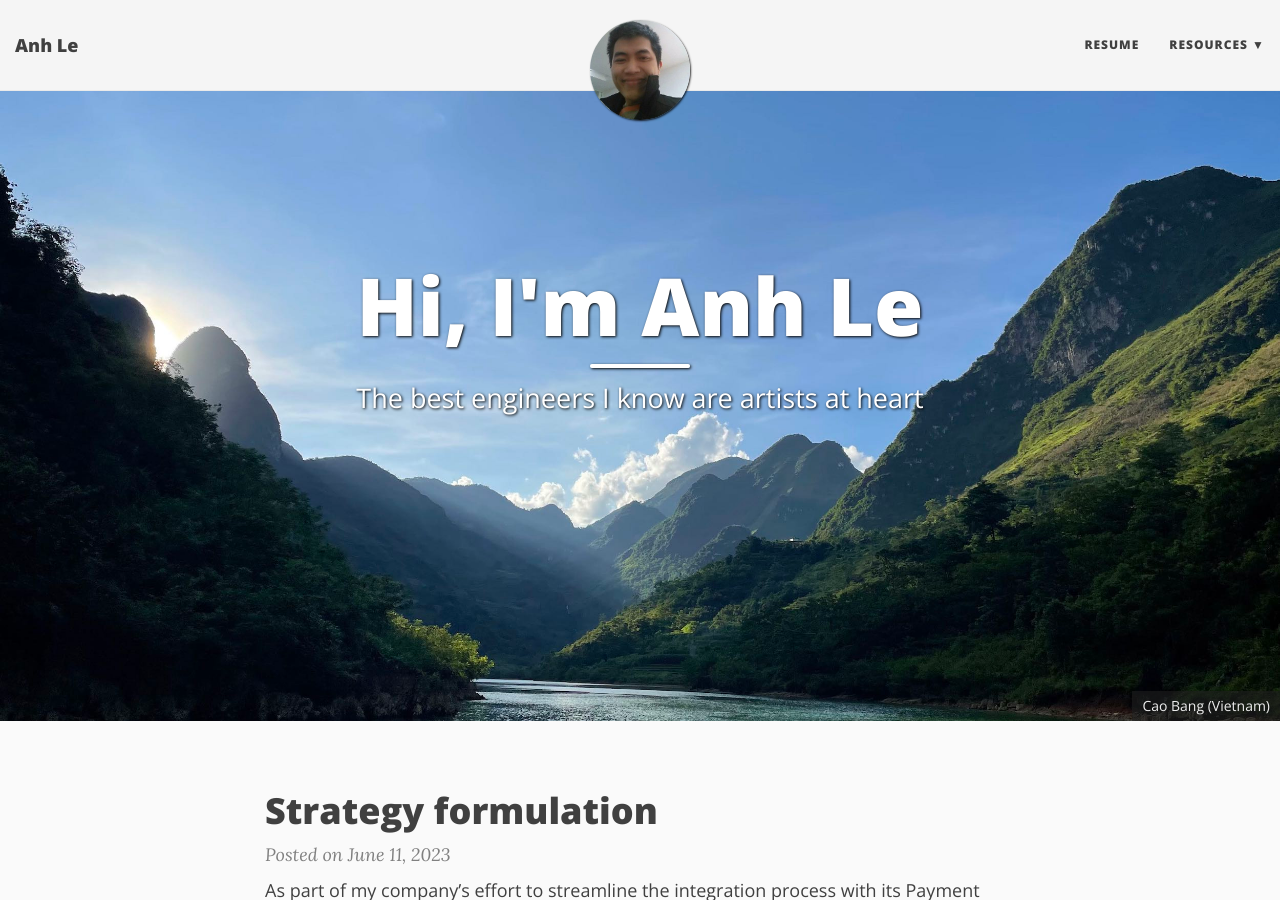
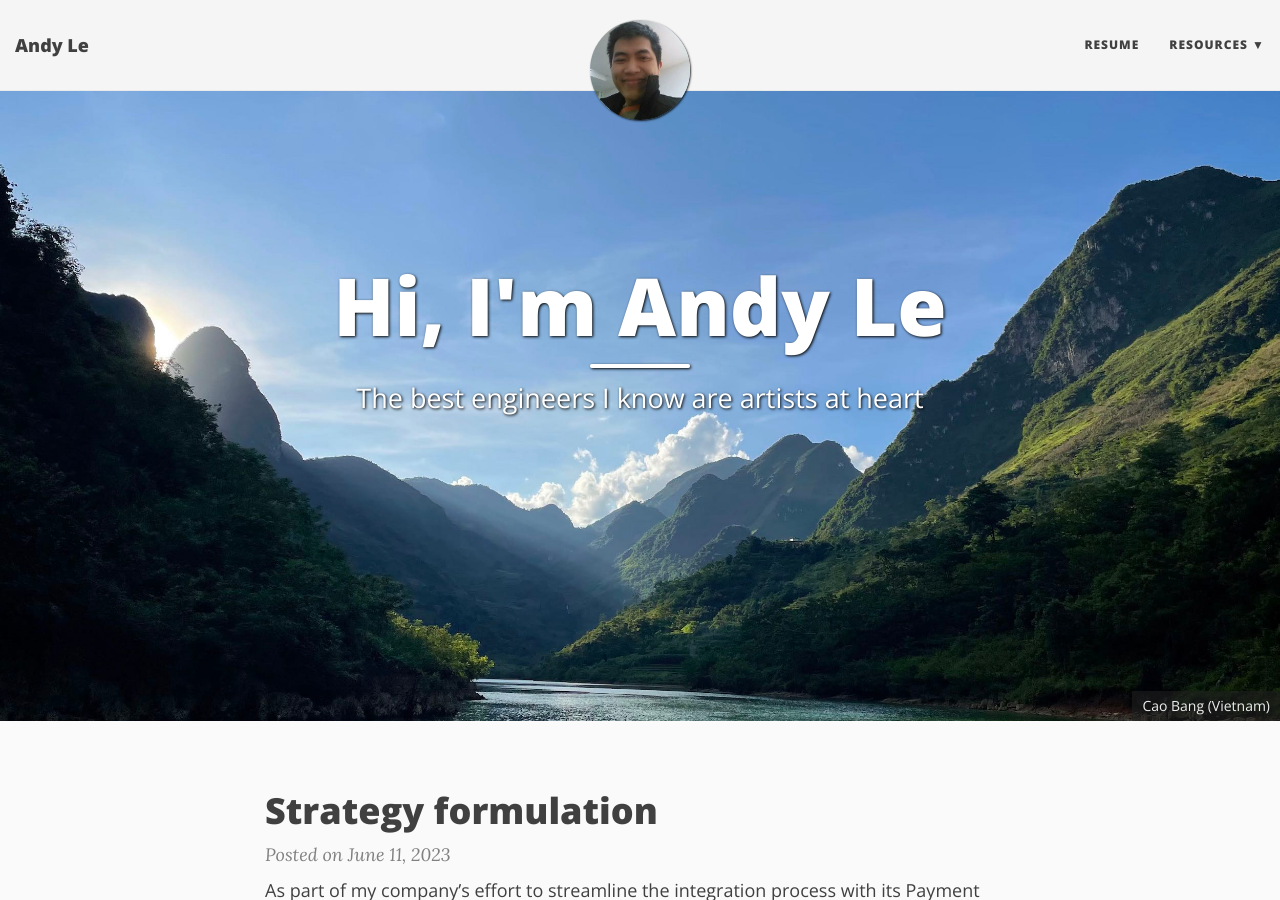
Before and after one commit to anhldbk/anhldbk.github.io, a Jekyll site: the page built from index.html, in a window 1280 px wide and 900 px high. Built offline with Jekyll 4.4.1, drawn with Linux system fonts in a browser that asks for light colours; nearby versions of some CDN libraries; the list of posts is cut into pages by our own code; some of the changed text lies outside the part shown.

Commit message:
config: update my English name

```diff
--- a/_config.yml
+++ b/_config.yml
@@ -11,7 +11,7 @@ baseurl: ""
 #baseurl: "/projectname"
 
 # Name of website
-title: Anh Le
+title: Andy Le
 
 # Short description of your site
 description: Data engineer
@@ -37,7 +37,7 @@ avatar: "/img/avatar.jpg"
 # Change all these values or delete the ones you don't want.
 # Important: you must keep the "name" parameter, everything else you can remove
 author:
-  name: Anh Le
+  name: Andy Le
   title: Data Engineer
   email: "anhldbk@gmail.com"
   github: anhldbk
--- a/_includes/cv/sidebar.html
+++ b/_includes/cv/sidebar.html
@@ -4,7 +4,7 @@
      <div class="sidebar-wrapper">
             <div class="profile-container">
                 <image class="profile-img" src="/img/avatar.jpg" alt="profile picture" />
-                <h1 class="name">{% if site.author.name %}{{site.author.name}}{% else %}Anh Le{% endif %}</h1>
+                <h1 class="name">{% if site.author.name %}{{site.author.name}}{% else %}Andy Le{% endif %}</h1>
                 <h3 class="tagline">{% if site.author.title %}{{site.author.title}}{% else %}Full Stack Developer{% endif %}</h3>
             </div><!--//profile-container-->
 
--- a/_includes/header.html
+++ b/_includes/header.html
@@ -1,12 +1,12 @@
 <!-- TODO this file has become a mess, refactor it -->
 
-{% if page.featuredimg or page.title %}
+{% if page.thumbnails or page.title %}
 
-{% if page.featuredimg %}
-    <div id="header-featured" data-num-img={% if page.featuredimg.first %}{{ page.featuredimg.size }}{% else %}1{% endif %}
-      {% for featuredimg in page.featuredimg %}
+{% if page.thumbnails %}
+    <div id="header-featured" data-num-img={% if page.thumbnails.first %}{{ page.thumbnails.size }}{% else %}1{% endif %}
+      {% for thumbnails in page.thumbnails %}
     	  {% assign imgnum = forloop.index %}
-    	  {% for imginfo in featuredimg %}
+    	  {% for imginfo in thumbnails %}
     	    {% if imginfo[0] %}
     		  data-img-src-{{ imgnum }}="{{ imginfo[0] | prepend: site.baseurl | replace: '//', '/' }}"
     		  data-img-desc-{{ imgnum }}="{{ imginfo[1] }}"
@@ -18,8 +18,8 @@
     ></div>
 {% endif %}
 
-<header class="header-section {% if page.featuredimg %}has-img{% endif %}">
-{% if page.featuredimg %}
+<header class="header-section {% if page.thumbnails %}has-img{% endif %}">
+{% if page.thumbnails %}
 <div class="big-img intro-header">
   <div class="container">
     <div class="row">
--- a/index.html
+++ b/index.html
@@ -1,10 +1,10 @@
 ---
 layout: page
 image: "/img/featured/cao-bang.jpg"
-title: Hi, I'm Anh Le
+title: Hi, I'm Andy Le
 meta-description : "This is my personal blog about life & technologies"
 subtitle: The best engineers I know are artists at heart
-featuredimg:
+thumbnails:
 - "/img/featured/cao-bang.jpg" : "Cao Bang (Vietnam)"
 ---
 
--- a/resume.html
+++ b/resume.html
@@ -1,6 +1,6 @@
 ---
 title: Resume
-meta-description : Professional profile of Anh Le
+meta-description : Professional profile of Andy Le
 layout: cv
 ---
 
```
Also changed, not shown: _posts/2017-01-13-hello-world.md (+1 -1 lines), 1 other file.
